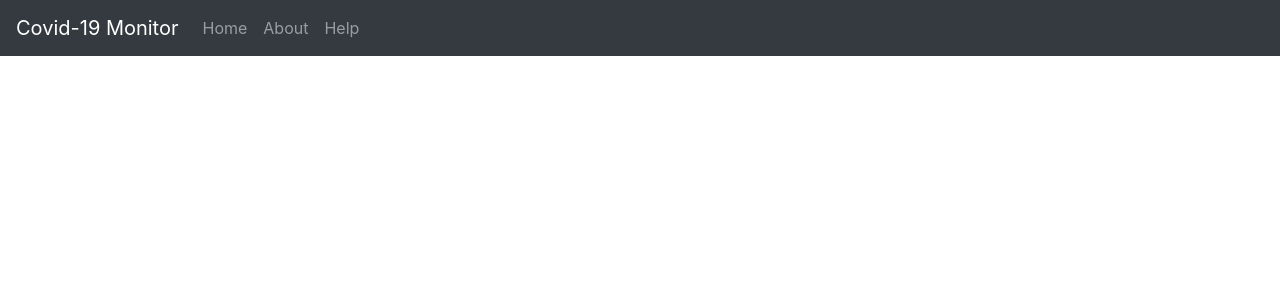
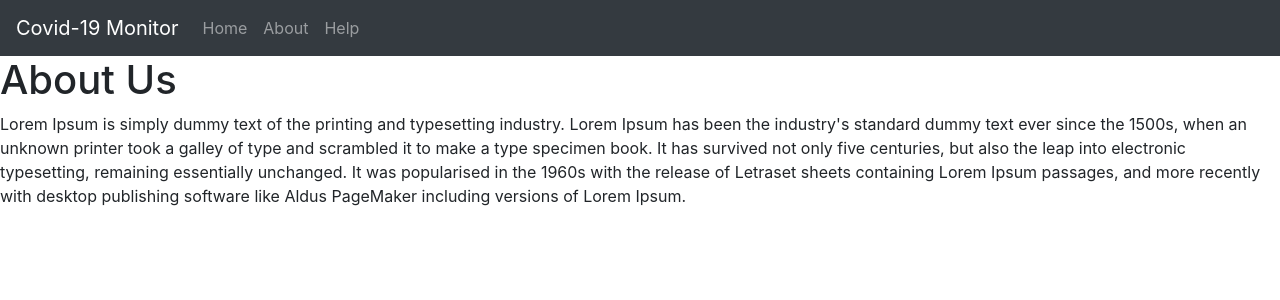
Before and after one commit to amit-banerjee-03/covid-19, a React (Create React App) app: page /about in a window 1280 px wide. Shown: the top 300 px of the page. Built offline with nearby package versions, Linux system fonts and the light colour scheme.

Commit message:
About file added

```diff
--- a/src/includes/header.js
+++ b/src/includes/header.js
@@ -6,7 +6,7 @@
     return (
         <>
             <Navbar bg="dark" variant="dark">
-                <Navbar.Brand href="#home">Covid-19 Monitor</Navbar.Brand>
+                <Navbar.Brand href="/">Covid-19 Monitor</Navbar.Brand>
                 <Nav className="mr-auto">
                     <Nav.Link href="/">Home</Nav.Link>
                     <Nav.Link href="/about">About</Nav.Link>
--- a/src/index.js
+++ b/src/index.js
@@ -1,6 +1,7 @@
 import React, { Component } from 'react';
 import ReactDOM, { render } from 'react-dom';
 import Home from './pages/home';
+import About from './pages/about';
 import NavBar from './includes/header';
 import 'bootstrap/dist/css/bootstrap.min.css';
 
@@ -18,6 +19,7 @@
       <Router>
         <NavBar />
         <Route path="/" component={Home} exact></Route>
+        <Route path="/about" component={About} exact></Route>
       </Router>
     );
   }
--- /dev/null
+++ b/src/pages/about.js
@@ -0,0 +1,17 @@
+import React, { Component } from 'react';
+
+
+class About extends Component {
+    render() {
+        return (
+            <>
+                <h1>About Us</h1>
+                <p>
+                Lorem Ipsum is simply dummy text of the printing and typesetting industry. Lorem Ipsum has been the industry's standard dummy text ever since the 1500s, when an unknown printer took a galley of type and scrambled it to make a type specimen book. It has survived not only five centuries, but also the leap into electronic typesetting, remaining essentially unchanged. It was popularised in the 1960s with the release of Letraset sheets containing Lorem Ipsum passages, and more recently with desktop publishing software like Aldus PageMaker including versions of Lorem Ipsum.
+                </p>
+            </>
+        );
+    }
+}
+
+export default About;
```
